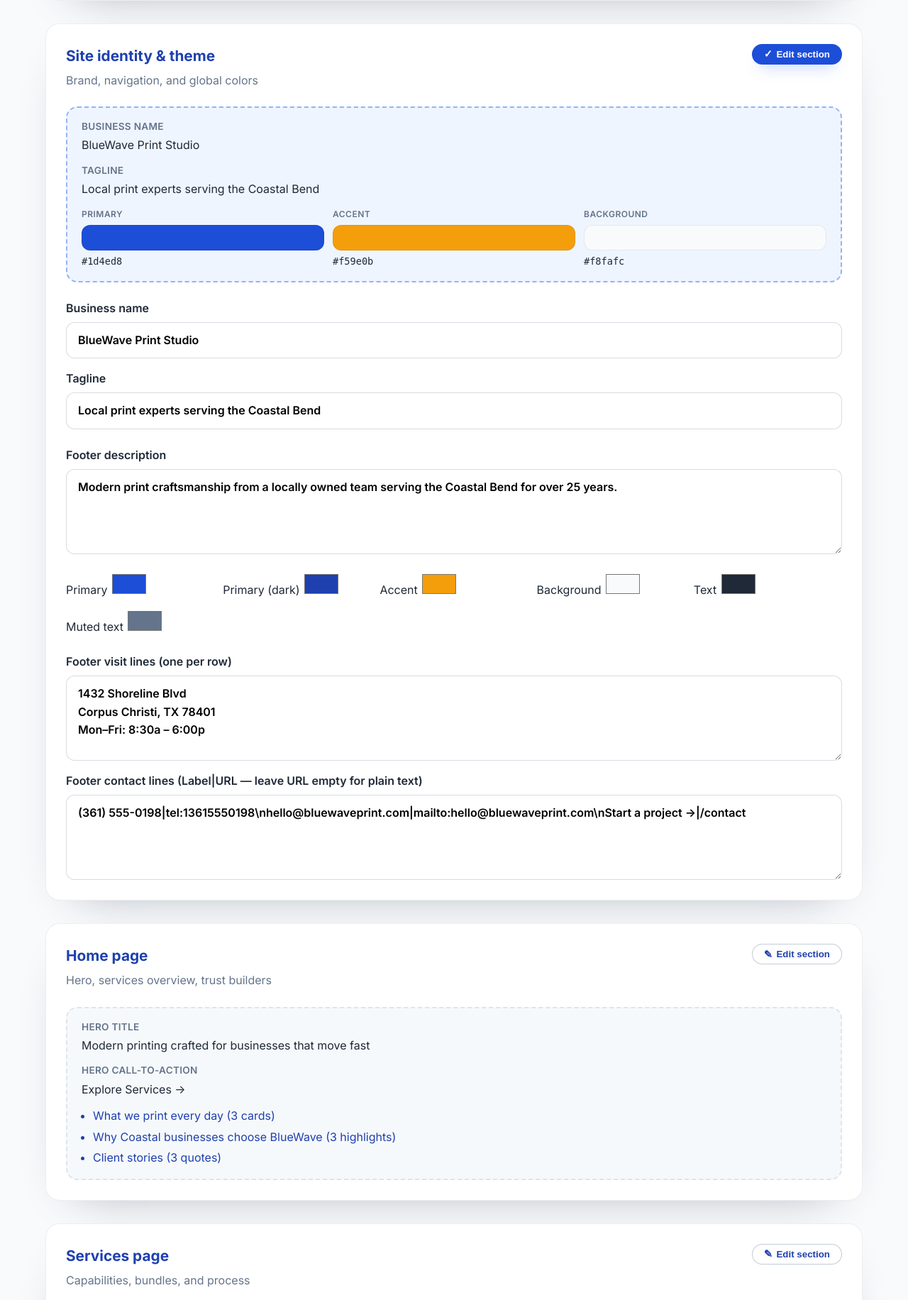
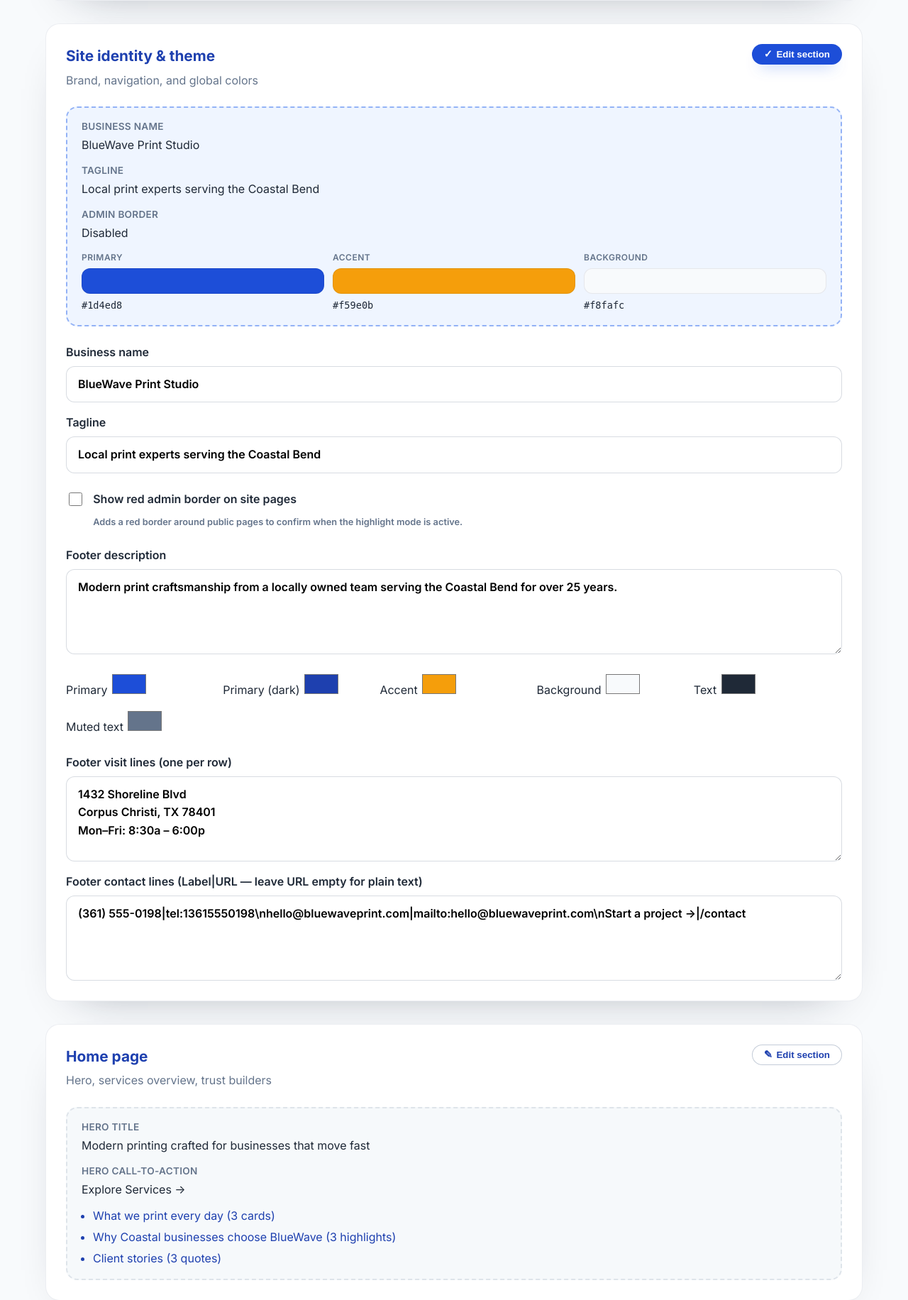
Before and after one commit to koyetsu/web, a Flask app: page /admin in a window 1280 px wide. Shown: the part 643-2475 px from the top of the page at 71% size. Run offline with Flask 3, Linux system fonts and the light colour scheme; the visitor is signed in with stand-in values (Sample User, id 1); data comes from the database, SQL or seed files in the repository.

Commit message:
Add admin border toggle for admin highlight

```diff
--- a/app.py
+++ b/app.py
@@ -101,7 +101,15 @@ def save_admin_password(value: str) -> None:
 
 def load_default_content() -> dict:
     with (DEFAULT_WEBROOT / "content.json").open("r", encoding="utf-8") as fh:
-        return json.load(fh)
+        data = json.load(fh)
+    return ensure_content_defaults(data)
+
+
+def ensure_content_defaults(content: dict) -> dict:
+    site = content.setdefault("site", {})
+    flags = site.setdefault("flags", {})
+    flags.setdefault("show_admin_border", False)
+    return content
 
 
 def load_content() -> dict:
@@ -114,7 +122,7 @@ def load_content() -> dict:
             session.add(Setting(key="content", value=json.dumps(default_content)))
             session.commit()
             return default_content
-        return json.loads(record.value)
+        return ensure_content_defaults(json.loads(record.value))
 
 
 def save_content(data: dict) -> None:
@@ -149,6 +157,14 @@ def page_title(content: dict, page_key: str) -> str:
     return meta.get("title") or content["site"].get("tagline") or content["site"]["name"]
 
 
+def compose_body_class(content: dict, *extra_classes: str) -> str:
+    ensure_content_defaults(content)
+    classes = [cls for cls in extra_classes if cls]
+    if content["site"]["flags"].get("show_admin_border"):
+        classes.append("admin-border")
+    return " ".join(classes).strip()
+
+
 @app.route("/")
 def home():
     content = load_content()
@@ -160,6 +176,7 @@ def home():
         theme=content["site"]["colors"],
         home=content["pages"]["home"],
         page_title=page_title(content, "home"),
+        body_class=compose_body_class(content),
     )
 
 
@@ -178,6 +195,7 @@ def services_page():
         theme=content["site"]["colors"],
         services=content["pages"]["services"],
         page_title=page_title(content, "services"),
+        body_class=compose_body_class(content),
     )
 
 
@@ -190,6 +208,7 @@ def contact_page():
         theme=content["site"]["colors"],
         contact=content["pages"]["contact"],
         page_title=page_title(content, "contact"),
+        body_class=compose_body_class(content),
     )
 
 
@@ -219,6 +238,7 @@ def admin_login():
         theme=content["site"]["colors"],
         page_title="Admin",
         error=error,
+        body_class=compose_body_class(content),
     )
 
 
@@ -277,10 +297,12 @@ def admin_dashboard():
         uploads=uploads,
         webroot_path=str(WEBROOT_PATH),
         admin_password_state=password_state,
+        body_class=compose_body_class(content),
     )
 
 
 def update_content_from_form(content: dict, form: "MultiDict") -> tuple[dict, bool]:
+    ensure_content_defaults(content)
     password_changed = False
     new_password = form.get("admin_password", "").strip()
     if new_password:
@@ -289,6 +311,9 @@ def update_content_from_form(content: dict, form: "MultiDict") -> tuple[dict, bo
     content["site"]["name"] = form.get("site_name", content["site"]["name"]).strip()
     content["site"]["tagline"] = form.get("site_tagline", "").strip()
     content["site"]["footer"]["description"] = form.get("footer_description", "").strip()
+    content["site"]["flags"]["show_admin_border"] = bool(
+        form.get("site_show_admin_border")
+    )
     colors = content["site"].setdefault("colors", {})
     colors["primary"] = form.get("color_primary", colors.get("primary", "#1d4ed8"))
     colors["primary_dark"] = form.get(
@@ -397,7 +422,7 @@ def render_mobile_home(content: dict):
         theme=content["site"]["colors"],
         home=content["pages"]["home"],
         page_title=page_title(content, "home"),
-        body_class="mobile-alt",
+        body_class=compose_body_class(content, "mobile-alt"),
         using_mobile_alt=True,
     )
 
--- a/static/css/main.css
+++ b/static/css/main.css
@@ -19,6 +19,10 @@ body {
   background: var(--bg);
   color: var(--text);
   line-height: 1.6;
+}
+
+body.admin-border {
+  box-shadow: inset 0 0 0 6px #dc2626;
 }
 
 a {
--- a/templates/admin.html
+++ b/templates/admin.html
@@ -185,6 +185,28 @@
     .form-fields label {
       display: grid;
       gap: 0.4rem;
+      font-weight: 600;
+    }
+
+    .form-fields label.toggle-option {
+      display: flex;
+      align-items: flex-start;
+      gap: 0.75rem;
+      font-weight: 600;
+    }
+
+    .form-fields label.toggle-option input[type='checkbox'] {
+      width: 1.2rem;
+      height: 1.2rem;
+      margin-top: 0.2rem;
+    }
+
+    .form-fields label.toggle-option .toggle-label {
+      display: grid;
+      gap: 0.25rem;
+    }
+
+    .form-fields label.toggle-option .toggle-title {
       font-weight: 600;
     }
 
@@ -437,6 +459,16 @@
               <dt>Tagline</dt>
               <dd>{{ content.site.tagline or '–' }}</dd>
             </dl>
+            <dl>
+              <dt>Admin border</dt>
+              <dd>
+                {% if content.site.flags.show_admin_border %}
+                  Enabled
+                {% else %}
+                  Disabled
+                {% endif %}
+              </dd>
+            </dl>
             <div class="color-swatches">
               <div class="color-swatch">
                 <span class="swatch-label">Primary</span>
@@ -465,6 +497,19 @@
             <label>
               Tagline
               <input type="text" name="site_tagline" value="{{ content.site.tagline }}" />
+            </label>
+          </div>
+          <div class="form-fields">
+            <label class="toggle-option">
+              <input
+                type="checkbox"
+                name="site_show_admin_border"
+                {% if content.site.flags.show_admin_border %}checked{% endif %}
+              />
+              <span class="toggle-label">
+                <span class="toggle-title">Show red admin border on site pages</span>
+                <span class="field-help">Adds a red border around public pages to confirm when the highlight mode is active.</span>
+              </span>
             </label>
           </div>
           <div class="form-fields">
--- a/webroot/content.json
+++ b/webroot/content.json
@@ -34,7 +34,8 @@
         ]
       },
       "copyright": "All rights reserved."
-    }
+    },
+    "flags": { "show_admin_border": false }
   },
   "pages": {
     "home": {
```
